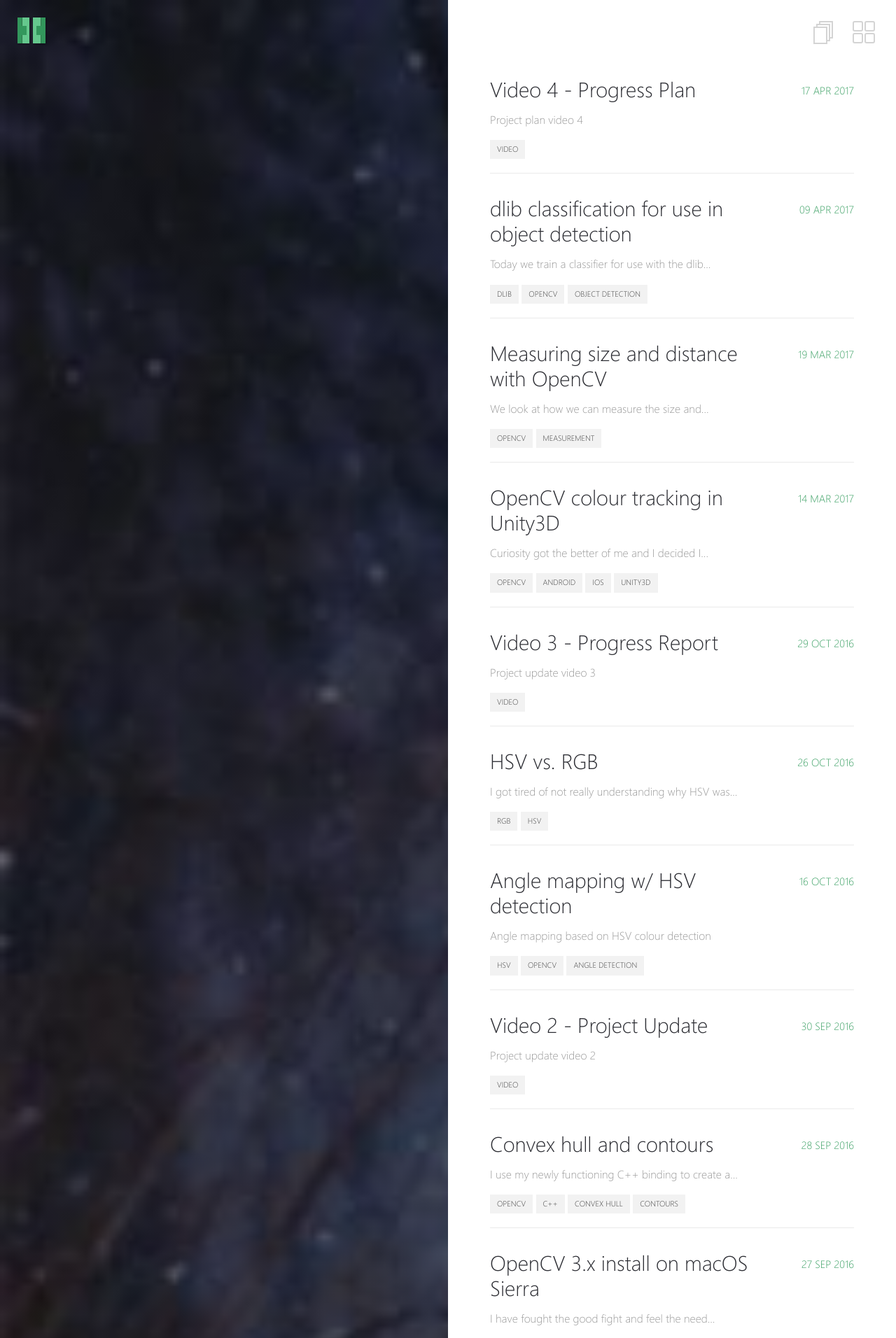
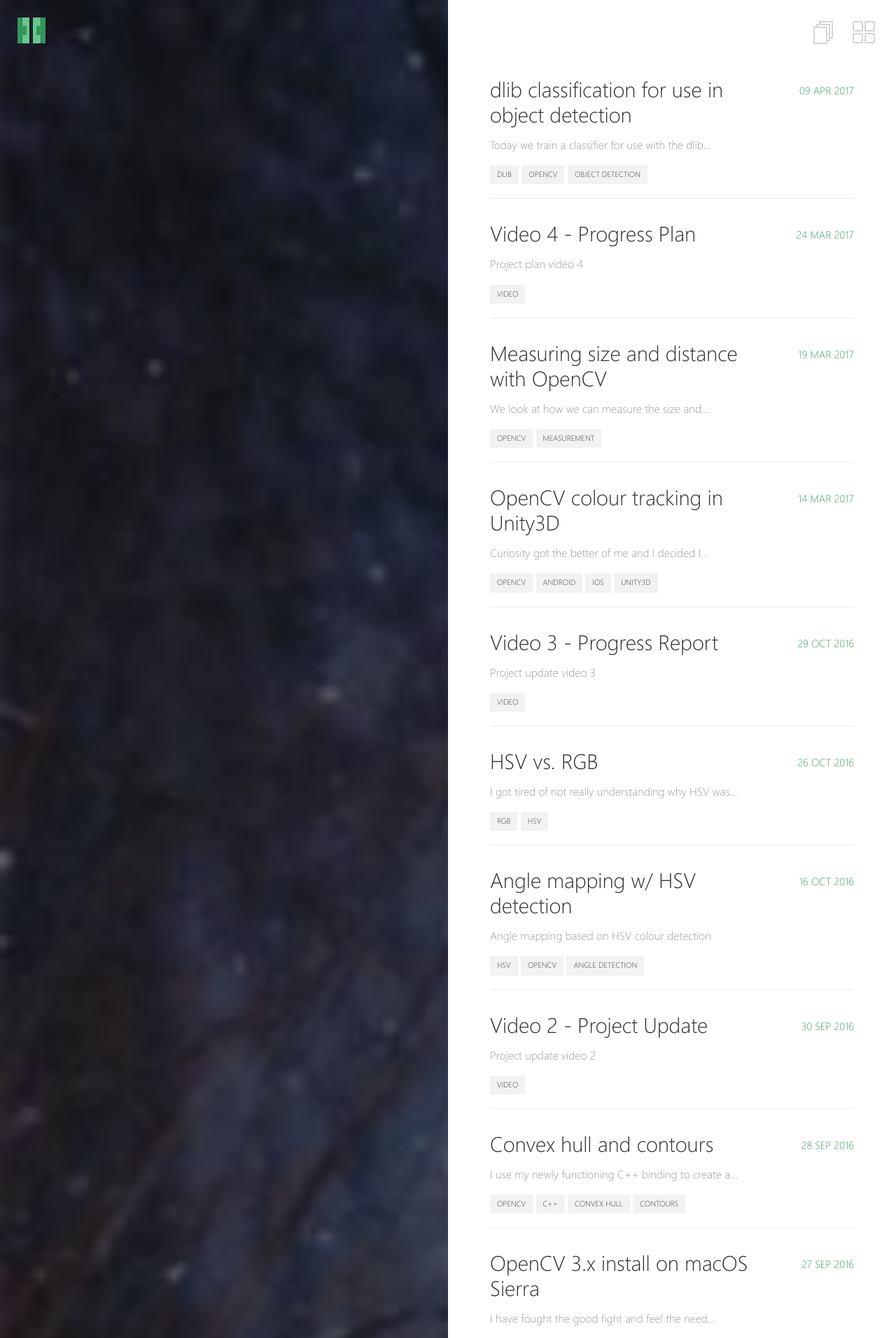
Before and after one commit to HandMap/HandMap.github.io, a Jekyll site: the page built from _pages/posts.md, in a window 1280 px wide. Shown: the top 1912 px of the page at 70% size. Built offline with Jekyll 4.4.1, drawn with Linux system fonts in a browser that asks for light colours.

Commit message:
Fixed video 4 post date

```diff
--- a/_posts/2017-03-24-video-4-progress-plan.markdown
+++ b/_posts/2017-03-24-video-4-progress-plan.markdown
@@ -1,7 +1,7 @@
 ---
 layout: post
 title: "Video 4 - Progress Plan"
-date: 2017-04-17
+date: 2017-03-24
 excerpt: Project plan video 4
 tags:
 - video
```
Also changed, not shown: 6 other files.
